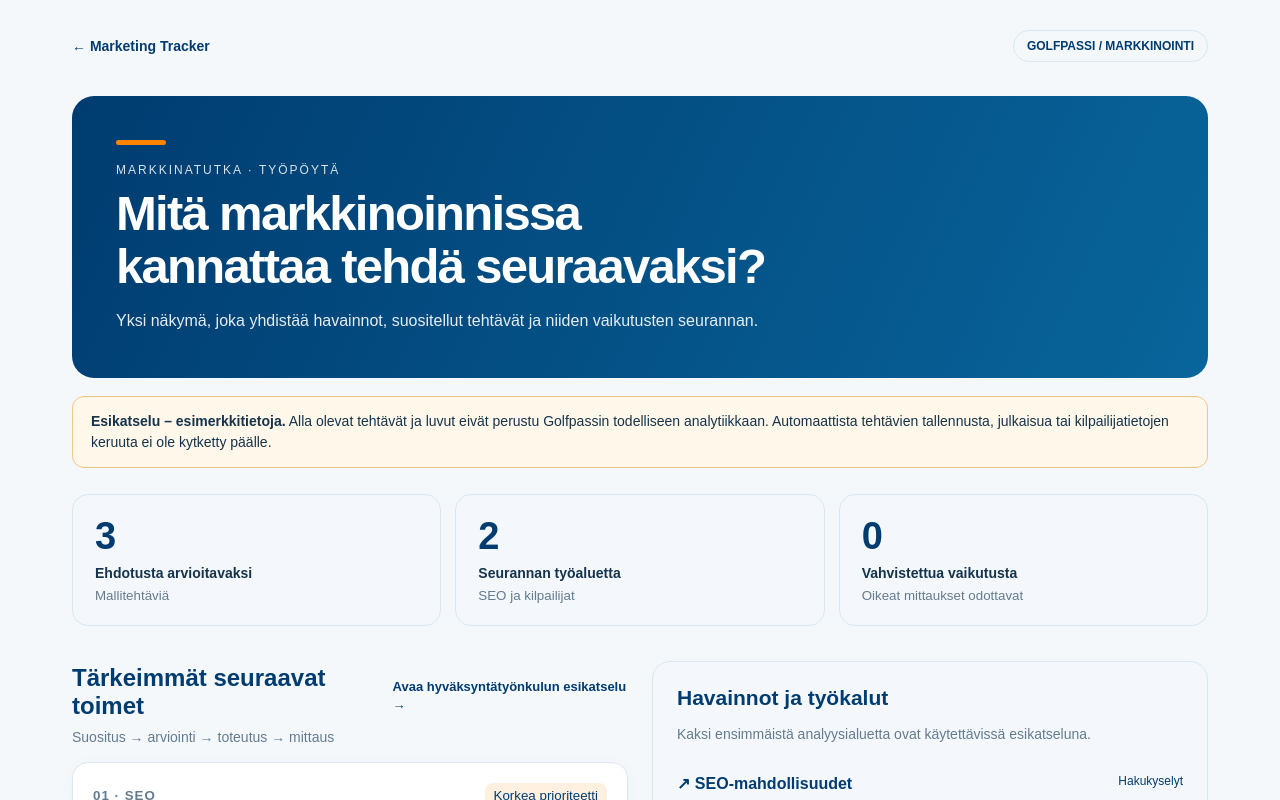
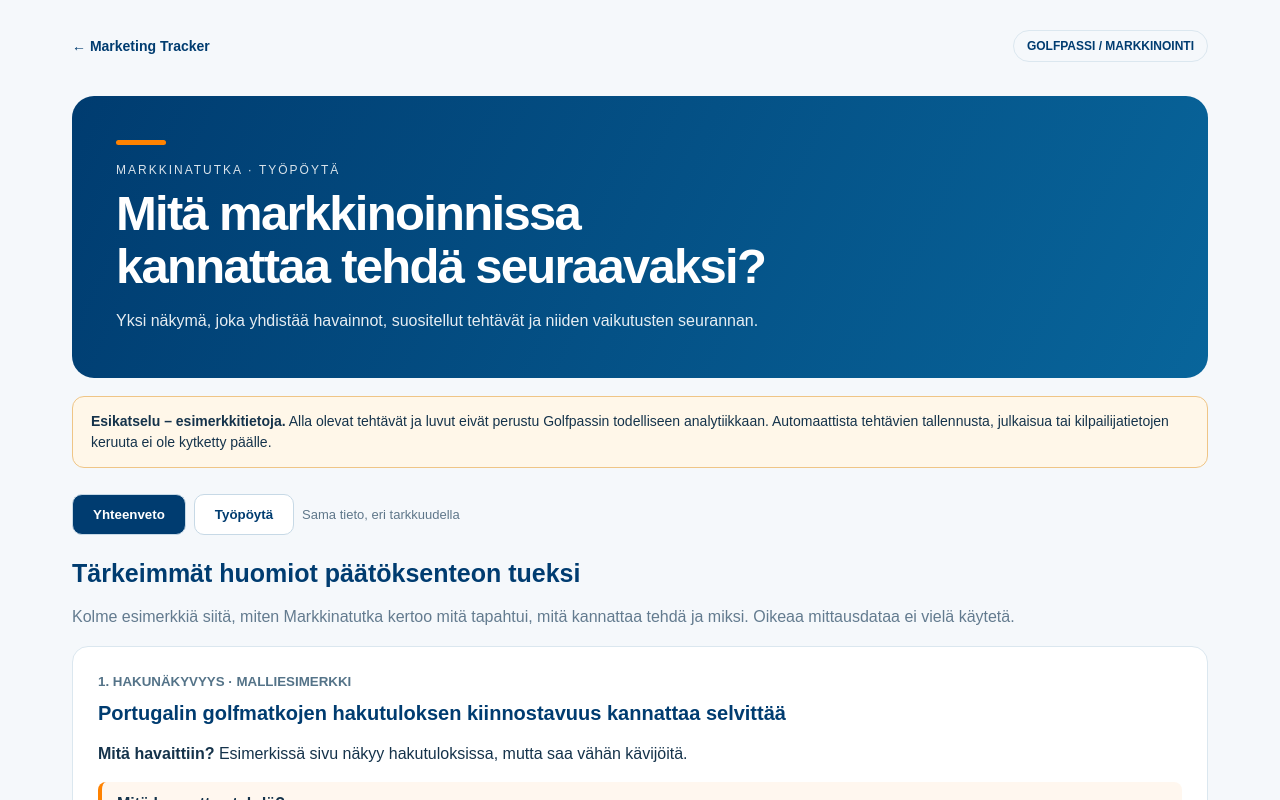
Before and after one commit to skippari-gh/golfpassi-marketing-tracker, a Next.js app: page /markkinatutka in a window 1280 px wide. Shown: the top 800 px of the page. Built offline with nearby package versions, Linux system fonts and the light colour scheme.

Commit message:
Add switchable leadership summary and expert workbench to Markkinatutka homepage

```diff
--- a/app/markkinatutka/page.tsx
+++ b/app/markkinatutka/page.tsx
@@ -1,3 +1,4 @@
+import MarkkinatutkaViewSwitch from './MarkkinatutkaViewSwitch'
 import Link from 'next/link'
 export const dynamic = 'force-static'
 
@@ -29,6 +30,7 @@ export default function MarketIntelligencePreview() {
     <aside role="status" style={{ margin:'18px 0 26px', background:'#fff7e9', border:'1px solid #efc586', borderRadius:12, padding:'14px 18px', lineHeight:1.5, fontSize:14 }}>
       <strong>Esikatselu – esimerkkitietoja.</strong> Alla olevat tehtävät ja luvut eivät perustu Golfpassin todelliseen analytiikkaan. Automaattista tehtävien tallennusta, julkaisua tai kilpailijatietojen keruuta ei ole kytketty päälle.
     </aside>
+    <MarkkinatutkaViewSwitch professional={<>
     <section aria-label="Tilannekuva" style={{ display:'grid', gridTemplateColumns:'repeat(auto-fit,minmax(200px,1fr))', gap:14 }}>
       {metrics.map(m=><article key={m.label} style={{ background:C.bg, border:'1px solid '+C.border, borderRadius:16, padding:22 }}>
         <strong style={{ display:'block', fontSize:38, lineHeight:1, color:C.navy, marginBottom:10 }}>{m.value}</strong>
@@ -97,5 +99,6 @@ export default function MarketIntelligencePreview() {
         </section>
       </div>
     </section>
+    </>} />
   </main>
 }
```
